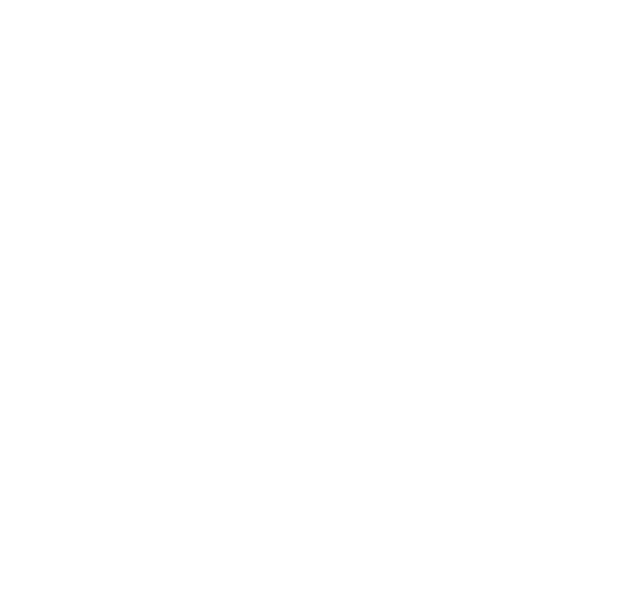
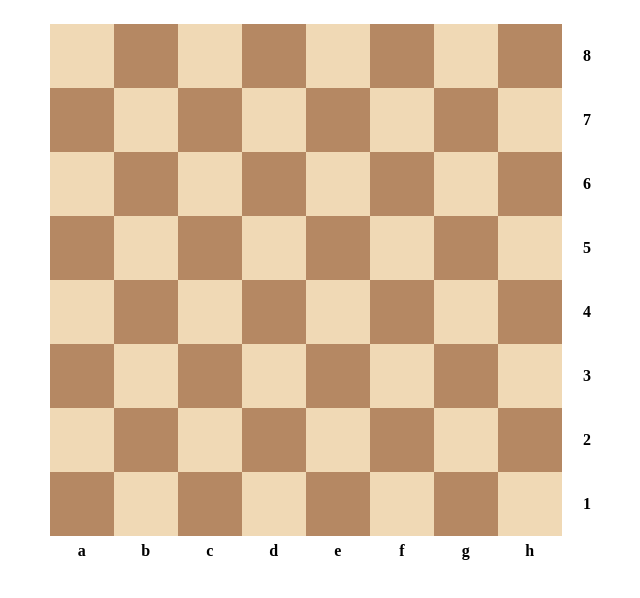
Before and after one commit to DmitryPetrakevich/chess-platform, a Vue app: page / in a window 1280 px wide. Shown: the top 598 px of the page, without its empty margins (312-952 px from the left). Built offline with nearby package versions, Linux system fonts and the light colour scheme.

Commit message:
добавли отрисовку доски с координатами

```diff
--- a/src/components/ChessBoard.vue
+++ b/src/components/ChessBoard.vue
@@ -1,10 +1,101 @@
 <template>
+  <div class="board-wrapper">
+    <div class="board">
+      <div v-for="(row, rIndex) in squares" :key="rIndex" class="rank-row">
+        <!-- Клетки доски -->
+        <div
+          v-for="cell in row"
+          :key="cell.id"
+          class="cell"
+          :class="cell.color"
+          @click="onSquareClick(cell.id)"
+        ></div>
+        <!-- Метка ряда справа -->
+        <div class="rank-label">{{ row[0].rank }}</div>
+      </div>
 
+      <div class="files-row">
+        <div v-for="f in files" :key="f" class="file-label">{{ f }}</div>
+        <div class="rank-label"></div> <!-- Пустая ячейка для выравнивания -->
+      </div>
+    </div>
+  </div>
 </template>
 
 <script setup>
+import { computed } from "vue";
 
+const files = ["a", "b", "c", "d", "e", "f", "g", "h"];
+const ranks = [8, 7, 6, 5, 4, 3, 2, 1];
+
+const squares = computed(() =>
+  ranks.map((rank, rIdx) =>
+    files.map((file, fIdx) => {
+      const color = (rIdx + fIdx) % 2 === 0 ? "light" : "dark";
+      return { id: `${file}${rank}`, file, rank, color };
+    })
+  )
+);
+
+function onSquareClick(id) {
+  console.log("square clicked:", id);
+}
 </script>
 
-<style scoped>
+<style>
+:root {
+  --cell-size: clamp(40px, 8vw, 64px);
+}
+
+.board-wrapper {
+  display: flex;
+  justify-content: center;
+  padding: 16px;
+}
+
+.board {
+  display: inline-block;
+  user-select: none;
+}
+
+.rank-row {
+  display: flex;
+  align-items: stretch;
+}
+
+.rank-label {
+  width: calc(var(--cell-size) * 0.6);
+  display: flex;
+  align-items: center;
+  justify-content: center;
+  font-weight: 600;
+  padding-left: 6px; /* ← Важное изменение */
+}
+
+.cell {
+  width: var(--cell-size);
+  height: var(--cell-size);
+  box-sizing: border-box;
+  cursor: pointer;
+}
+
+.cell.light {
+  background: #f0d9b5;
+}
+
+.cell.dark {
+  background: #b58863;
+}
+
+.files-row {
+  display: flex;
+  align-items: center;
+  margin-top: 6px;
+}
+
+.file-label {
+  width: var(--cell-size);
+  text-align: center;
+  font-weight: 600;
+}
 </style>
```
